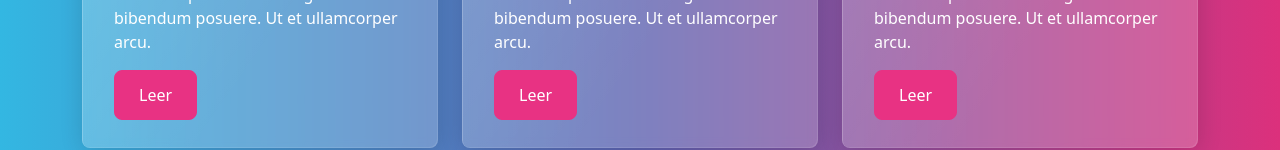
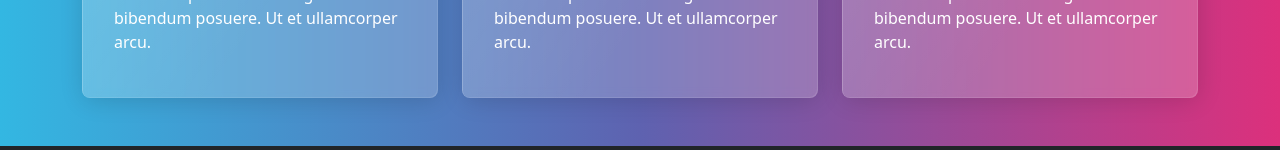
Before and after one commit to HuitziDomingo/portafolioV2, a Next.js app: page /blog in a window 1280 px wide. Shown: the part 657-807 px from the top of the page. Built offline with nearby package versions, Linux system fonts and the light colour scheme; a small style sheet from the web is missing.

Commit message:
modificando blog y posts3

```diff
--- a/components/Post.js
+++ b/components/Post.js
@@ -10,14 +10,12 @@ const Post = ({ post }) => {
                 <div className="card-body">
                     <h1>{post.title}</h1>
                     <p>{post.content}</p>
-                    <Link href={`post?title=${post.title}`} as={`/post/${post.title}`}>
+                    {/* <Link href={`post?title=${post.title}`} as={`/post/${post.title}`}>
                         <a className="btn btn-primary">Leer</a>
-                    </Link>
+                    </Link> */}
                 </div>
             </div>
         </div>
-
-
     )
 }
 
```
